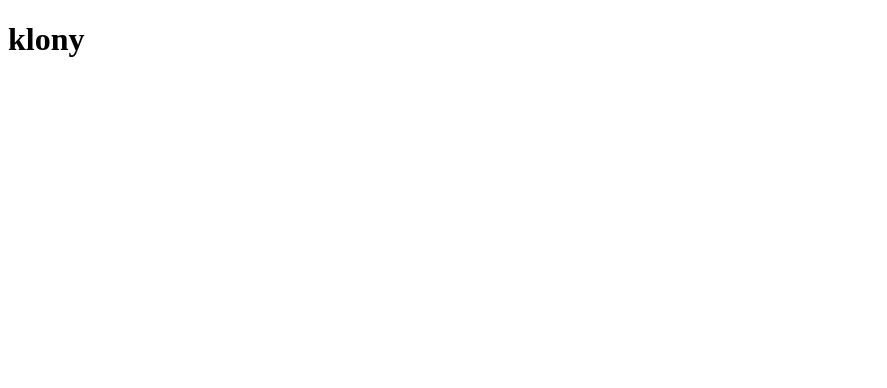
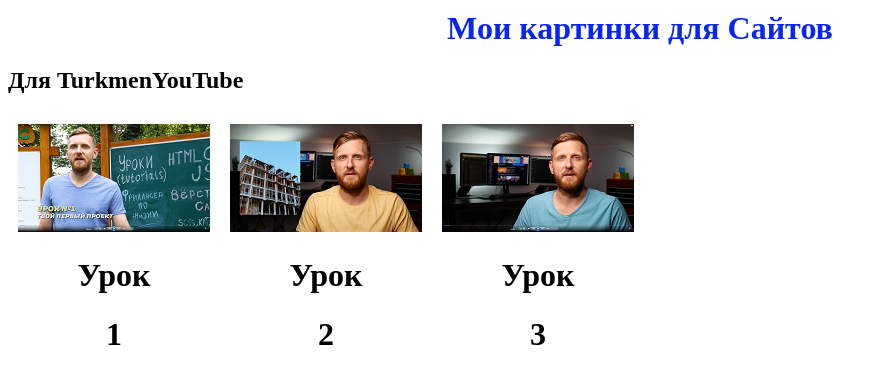
Before and after one commit to Serdar-Web-Master/Vrucnuyu, a plain HTML site: page index.html in a window 1280 px wide. Shown: the whole page, without its empty margins (0-887 px from the left). Drawn offline with Linux system fonts and the light colour scheme.

Commit message:
dobawil img

```diff
--- a/index.html
+++ b/index.html
@@ -4,9 +4,36 @@
    <meta charset="UTF-8">
    <meta http-equiv="X-UA-Compatible" content="IE=edge">
    <meta name="viewport" content="width=device-width, initial-scale=1.0">
-   <title>Document</title>
+   <link rel="stylesheet" href="style.css">
+   <title>My img</title>
 </head>
 <body>
-   <h1>klony</h1>
+   <div class="title">
+      <h1 class="title">Мои картинки для Сайтов</h1>
+   </div>
+
+<h2 class="h2">Для TurkmenYouTube</h2>
+<div class="cards__body">
+   <div class="card">
+      <img src="img\1.png" alt="">
+      <h1 class="img__body">Урок</h1>
+      <h1 class="img__body">1</h1>
+   </div>
+   <div class="card">
+      <img src="img\2.png" alt="">
+      <h1 class="img__body">Урок</h1>
+      <h1 class="img__body">2</h1>
+   </div>
+   <div class="card">
+      <img src="img\3.png" alt="">
+      <h1 class="img__body">Урок</h1>
+      <h1 class="img__body">3</h1>
+   </div>
+
+</div>
+
+
+
+
 </body>
 </html>
--- /dev/null
+++ b/style.css
@@ -0,0 +1,19 @@
+
+.title {
+   display: block;
+   margin: 10px auto;
+   text-align: center;
+   color: rgb(7 37 246);
+}
+.cards__body {
+   display: flex;
+   flex-wrap: wrap;
+}
+.card {
+   max-width: 200px;
+   margin: 10px;
+}
+
+.img__body {
+   text-align: center;
+}
```
Also changed, not shown: img/1.png (added), img/2.png (added), img/3.png (added), img/car1.jpg (added), img/car2.jpg (added), img/car3.jpg (added), img/haker.jpg (added), img/logo.jpg (added), 1 other file.
